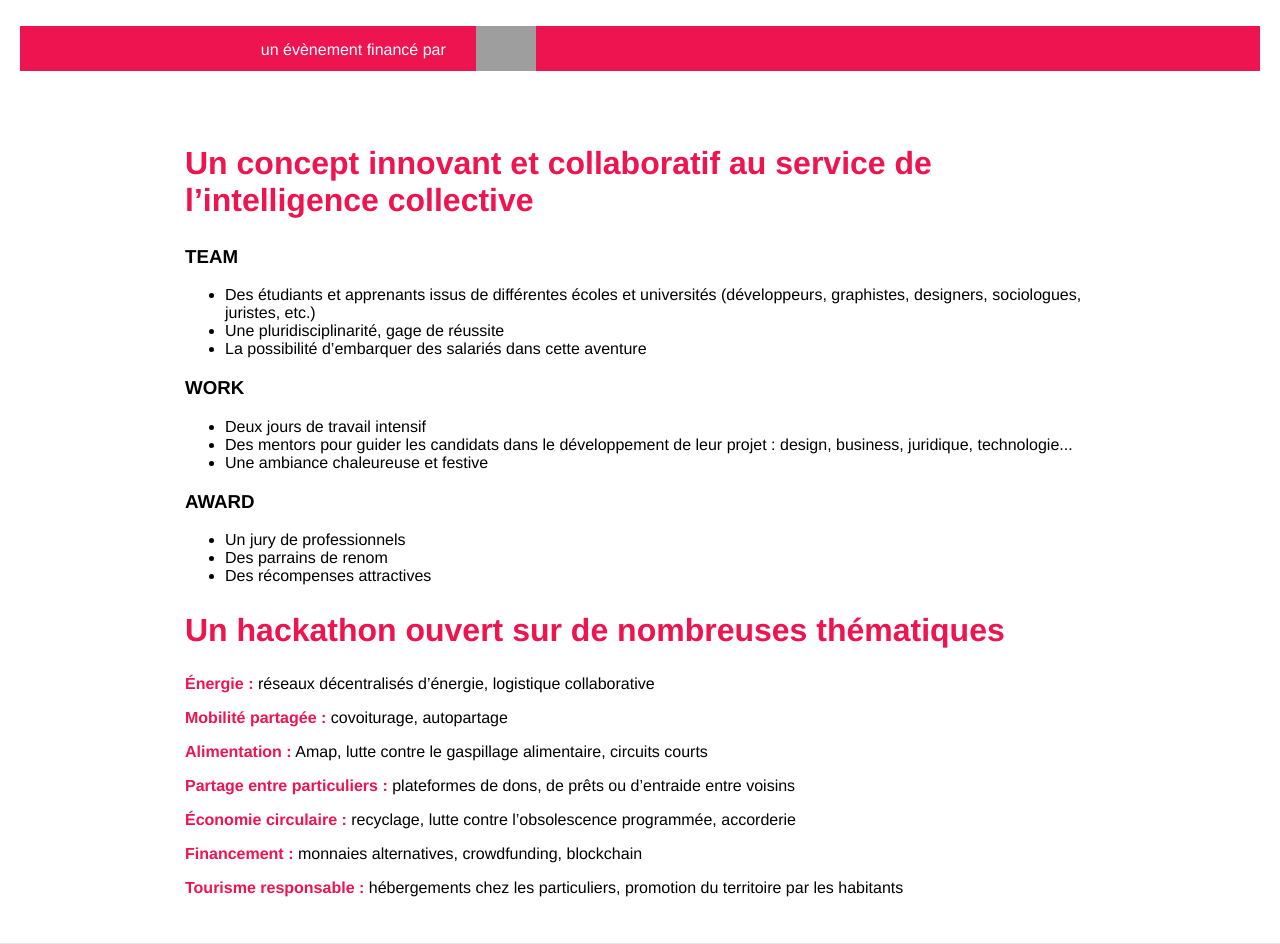
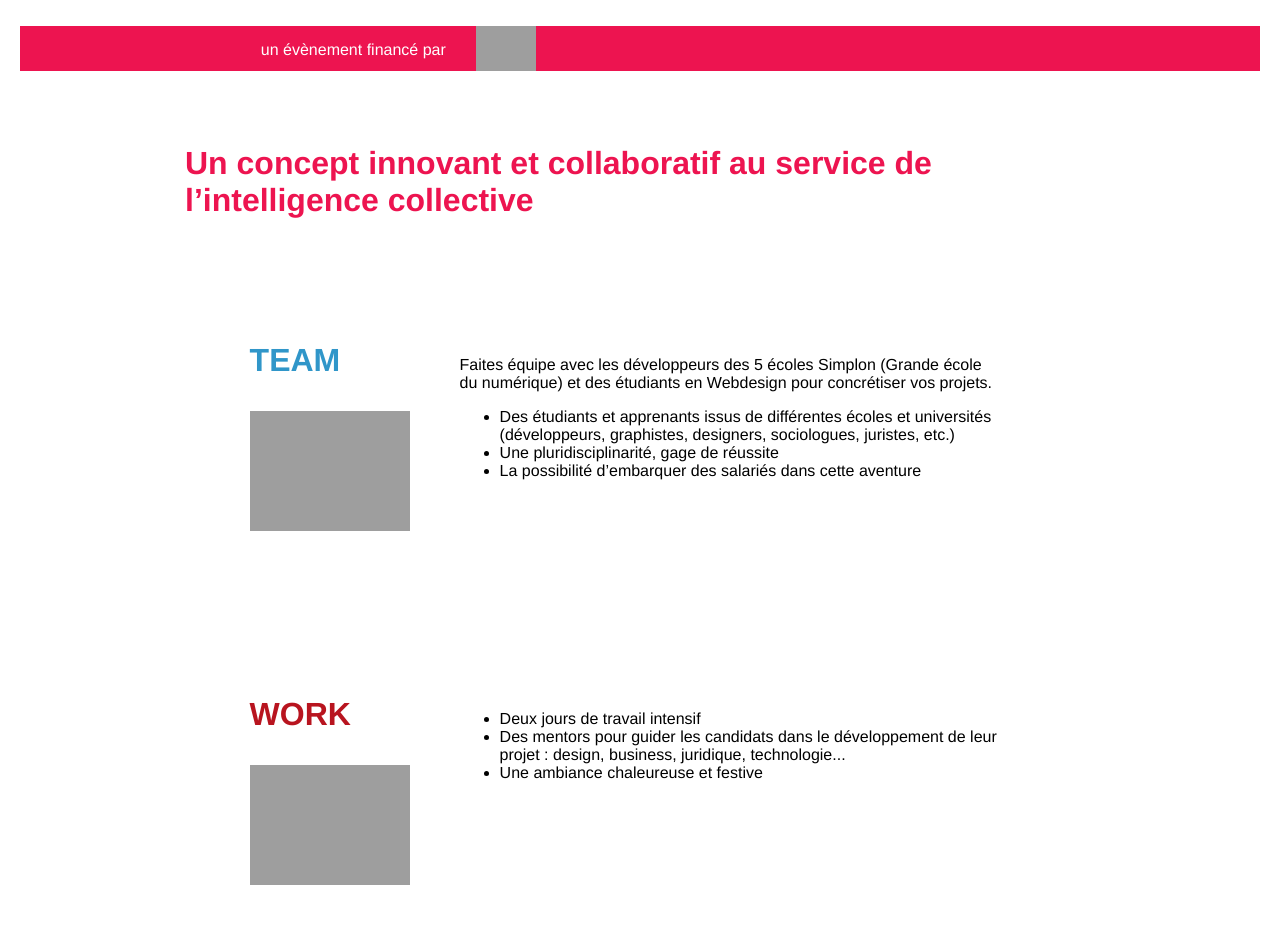
Before and after one commit to Simplon-Narbonne/hackathonGrandSud2, a PHP site: page / in a window 1280 px wide. Shown: the part 1045-1989 px from the top of the page. Run offline with PHP 8.4, Linux system fonts and the light colour scheme; grey boxes are pictures that could not be loaded.

Commit message:
mise en place du bloc presentation avec les images team, work et award

```diff
--- a/landingpage1/assets/css/master.css
+++ b/landingpage1/assets/css/master.css
@@ -28,8 +28,6 @@ h2 {
   width: 100%;
   height: 15%;
   background-color: #fff;
-}
-.bande {
 }
 .bande img {
   width: 8%;
@@ -77,6 +75,36 @@ h2 {
   margin-top: 10px;
   padding: 20px;
   background-color: #fff;
+}
+.presentation img {
+  height: 120px;
+}
+.presentation h3 {
+  font-size: 2em;
+}
+h3.team {
+  color: #3096C9;
+}
+h3.work {
+  color: #B8141F;
+}
+h3.award {
+  color: #FFBA52;
+}
+.detail-presentation {
+  display: inline-flex;
+  margin: 5%;
+  padding: 1%;
+}
+.titre-presentation {
+  display: inline-block;
+  height: 20%;
+  margin: 10px;
+}
+.texte-presentation {
+  display: inline-block;
+  height: 60%;
+  margin: 40px;
 }
 
 /*=BLOC DU JURY=*/
@@ -128,8 +156,6 @@ h2 {
 .fondationsncf p {
   margin: 15px 30px 0 30px;
 }
-.fondationsncf-img {
-}
 .fondationsncf img {
   height: 45px;
 }
--- a/landingpage1/index.html
+++ b/landingpage1/index.html
@@ -94,24 +94,51 @@
 
         <div class="contenu">
           <h2>Un concept innovant et collaboratif au service de l’intelligence collective</h2>
-          <h3>TEAM</h3>
+
+          <div class="detail-presentation">
+            <div class="titre-presentation">
+              <h3 class="team">TEAM</h3>
+              <img src="../documents-de-reference/team.png" alt="TEAM hackathon" />
+            </div>
+            <div class="texte-presentation">
+              <p>
+                Faites équipe avec les développeurs des 5 écoles Simplon (Grande école du numérique) et des étudiants en Webdesign pour concrétiser vos projets.
+              </p>
               <ul>
                 <li>Des étudiants et apprenants issus de différentes écoles et universités (développeurs, graphistes, designers, sociologues, juristes, etc.)</li>
                 <li>Une pluridisciplinarité, gage de réussite</li>
                 <li>La possibilité d’embarquer des salariés dans cette aventure</li>
               </ul>
-          <h3>WORK</h3>
+            </div>
+          </div>
+
+          <div class="detail-presentation">
+            <div class="titre-presentation">
+              <h3 class="work">WORK</h3>
+              <img src="../documents-de-reference/work.png" alt="WORK hackathon" />
+            </div>
+            <div class="texte-presentation">
               <ul>
                 <li>Deux jours de travail intensif</li>
                 <li>Des mentors pour guider les candidats dans le développement de leur projet : design, business, juridique, technologie...</li>
                 <li>Une ambiance chaleureuse et festive</li>
               </ul>
-          <h3>AWARD</h3>
+            </div>
+          </div>
+
+          <div class="detail-presentation">
+            <div class="titre-presentation">
+              <h3 class="award">AWARD</h3>
+              <img src="../documents-de-reference/award.png" alt="AWARD hackathon" />
+            </div>
+            <div class="texte-presentation">
               <ul>
                 <li>Un jury de professionnels</li>
                 <li>Des parrains de renom</li>
                 <li>Des récompenses attractives</li>
               </ul>
+            </div>
+          </div>
 
           <h2>Un hackathon ouvert sur de nombreuses thématiques</h2>
           <p>
```
Lines whose indentation alone changed are shown as unchanged.
